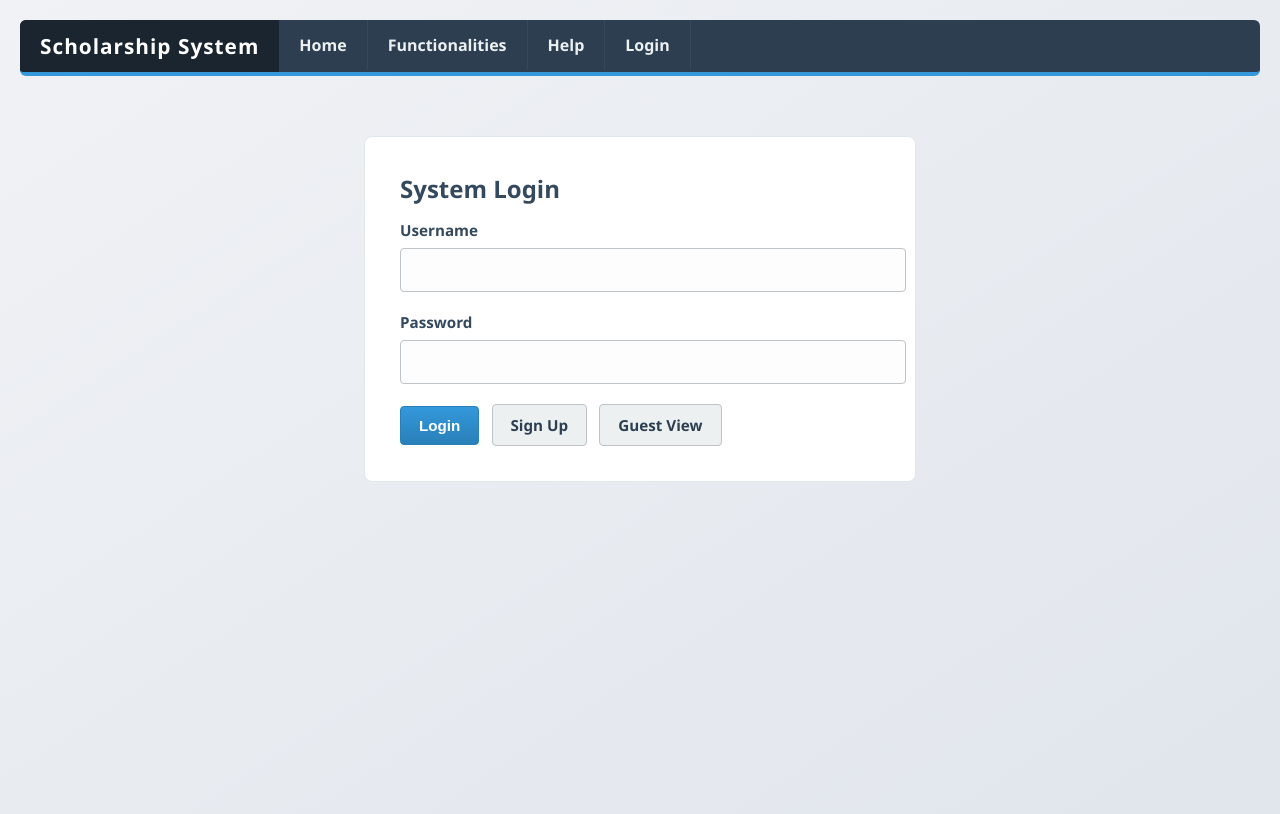
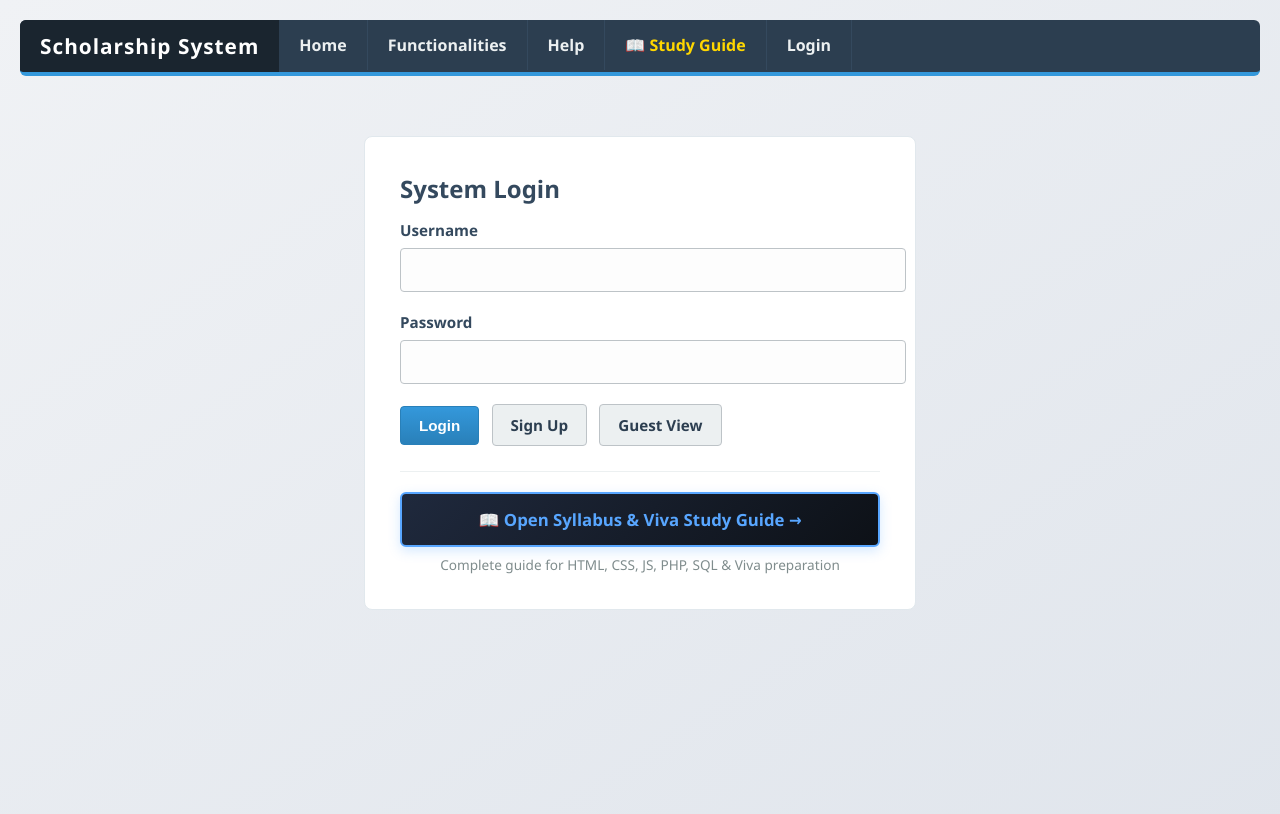
Before and after one commit to npaw2005/iwt-g22, a PHP site: page /public/login.php in a window 1280 px wide. Shown: the top 814 px of the page. Run offline with PHP 8.4, Linux system fonts and the light colour scheme.

Commit message:
Add prominent Study Guide button to login and home pages and header navbar

```diff
--- a/includes/header.php
+++ b/includes/header.php
@@ -26,6 +26,7 @@ $isStudent = $role === 'student';
             <?php if ($isAdmin): ?>
                 <li><a href="admin.php">Admin Panel</a></li>
             <?php endif; ?>
+            <li><a href="../GUIDE/" target="_blank" style="color: #ffd700; font-weight: bold;">📖 Study Guide</a></li>
             <?php if ($isLoggedIn): ?>
                 <li><a href="logout.php">Logout</a></li>
             <?php else: ?>
--- a/public/css/style.css
+++ b/public/css/style.css
@@ -270,3 +270,28 @@ tbody tr:hover {
     color: #7f8c8d;
     border-color: #d5d8dc;
 }
+
+.btn-guide {
+    display: block;
+    width: 100%;
+    text-align: center;
+    background-color: #161b22;
+    background-image: linear-gradient(135deg, #1f293d, #0d1117);
+    color: #58a6ff;
+    border: 2px solid #58a6ff;
+    padding: 14px 20px;
+    font-size: 1.05em;
+    font-weight: bold;
+    border-radius: 6px;
+    text-decoration: none;
+    box-shadow: 0 4px 12px rgba(88, 166, 255, 0.25);
+    transition: all 0.2s ease;
+    box-sizing: border-box;
+}
+
+.btn-guide:hover {
+    background-color: #58a6ff;
+    background-image: none;
+    color: #0d1117;
+    box-shadow: 0 6px 18px rgba(88, 166, 255, 0.5);
+}
--- a/public/home.php
+++ b/public/home.php
@@ -94,6 +94,11 @@ require_once '../includes/header.php';
                 <h1>Welcome to the Scholarship Management System</h1>
                 <p>Please login or register to apply for scholarships.</p>
             <?php endif; ?>
+            <div style="margin-top: 15px;">
+                <a href="../GUIDE/" target="_blank" class="btn-guide" style="display: inline-block; width: auto; padding: 10px 22px; font-size: 0.95em;">
+                    📖 Open Syllabus &amp; Viva Study Guide &rarr;
+                </a>
+            </div>
         </div>
 
         <?php if ($isLoggedIn): ?>
--- a/public/login.php
+++ b/public/login.php
@@ -53,6 +53,15 @@ require_once '../includes/header.php';
             <a href="signup.php" class="btn">Sign Up</a>
             <a href="home.php" class="btn">Guest View</a>
         </form>
+
+        <div style="margin-top: 25px; padding-top: 20px; border-top: 1px solid #ecf0f1; text-align: center;">
+            <a href="../GUIDE/" target="_blank" class="btn-guide">
+                📖 Open Syllabus &amp; Viva Study Guide &rarr;
+            </a>
+            <p style="margin-top: 8px; margin-bottom: 0; font-size: 0.85em; color: #7f8c8d;">
+                Complete guide for HTML, CSS, JS, PHP, SQL &amp; Viva preparation
+            </p>
+        </div>
     </div>
 
     <script type="text/javascript">
```
